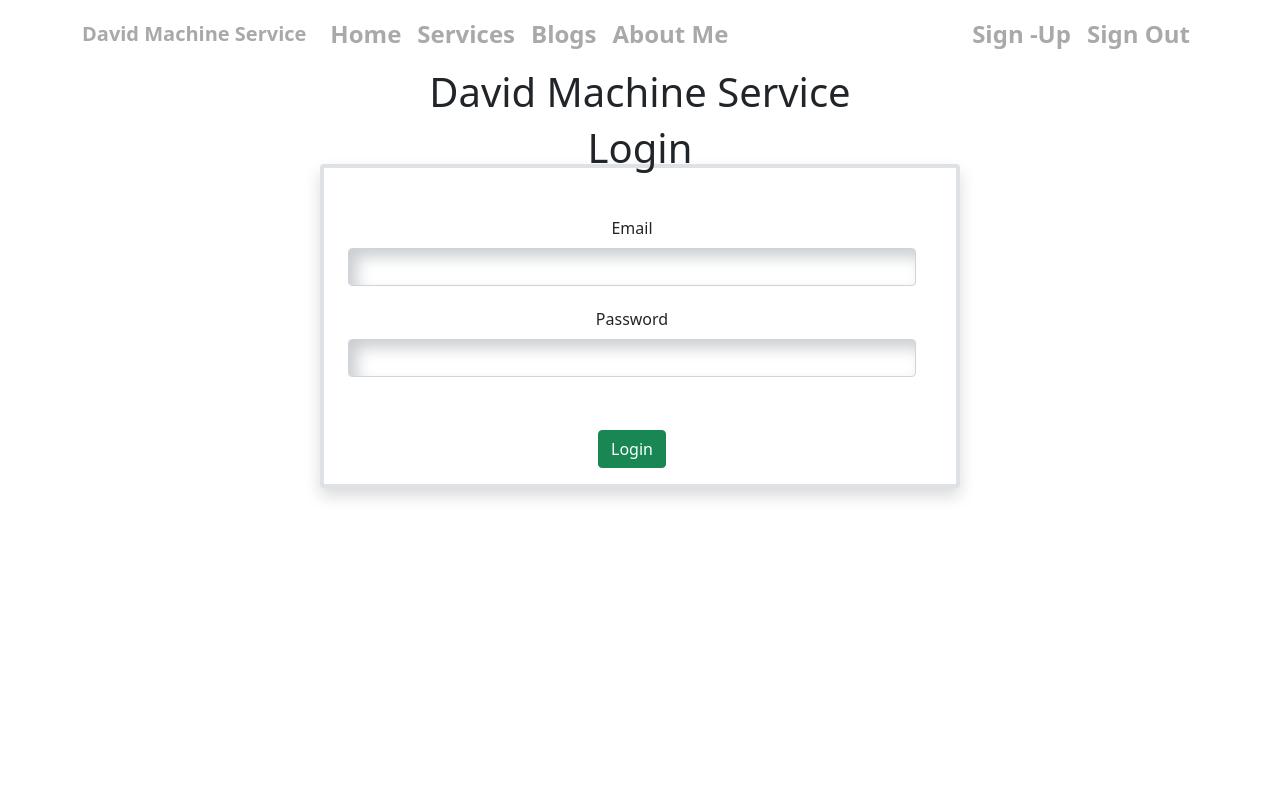
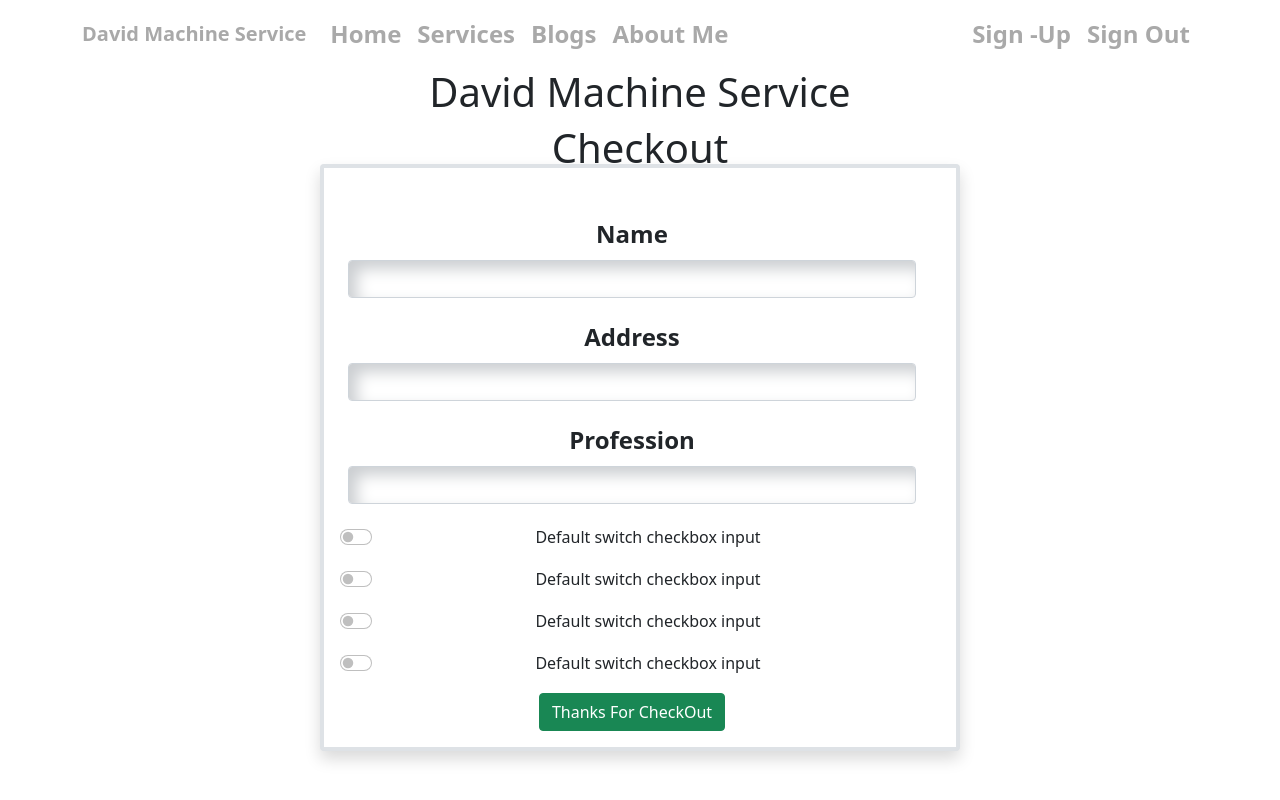
Before and after one commit to parvezislam45/Mechine-Service, a React (Create React App) app: page /checkout in a window 1280 px wide. Before the commit this address led to /login. Built offline with nearby package versions, Linux system fonts and the light colour scheme; no server answers; sample sign-in values are in the browser's storage.

Commit message:
add validation and toast

```diff
--- a/package.json
+++ b/package.json
@@ -14,6 +14,7 @@
     "react-firebase-hooks": "^5.0.3",
     "react-router-dom": "^6.3.0",
     "react-scripts": "5.0.1",
+    "react-toastify": "^8.2.0",
     "web-vitals": "^2.1.4"
   },
   "scripts": {
--- a/src/Pages/Checkout/Checkout.js
+++ b/src/Pages/Checkout/Checkout.js
@@ -1,43 +1,46 @@
 import React from 'react';
-import { Button, Col, Form, Row } from 'react-bootstrap';
+import { ToastContainer, toast } from 'react-toastify';
+
+import 'react-toastify/dist/ReactToastify.css';
 
 const Checkout = () => {
+    const notify = () => toast("thanks for checkout !");
     return (
         <div>
             <h1>Checkout</h1>
             <div className="row g-3 w-50 mx-auto border border-4 shadow p-3 mb-5 bg-body rounded">
                 <form className="row g-3 ">
                     <div className="col-12">
-                    <label for="inputPassword4" className="form-label fs-4 fw-bold">Frist Name</label>
-                    <input type="text" className="form-control" id="inputPassword4" required />
-                </div>
-                <div className="col-12">
-                    <label for="inputPassword4" className="form-label fs-4 fw-bold">Last Name</label>
+                        <label for="inputPassword4" className="form-label fs-4 fw-bold">Name</label>
                         <input type="text" className="form-control" id="inputPassword4" required />
                     </div>
                     <div className="col-12">
                         <label for="inputPassword4" className="form-label fs-4 fw-bold">Address</label>
                         <input type="text" className="form-control" id="inputPassword4" required />
                     </div>
-                <div className="col-12">
-                    <label for="inputPassword4" className="form-label fs-4 fw-bold">Email</label>
-                    <input type="email" className="form-control" id="inputPassword4" required />
-                </div>
-                <div className="col-12 w-100">
-                    <label for="inputPassword4" className="form-label fs-4 fw-bold">Password</label>
-                    <input type="password" className="form-control" id="inputPassword4" required />
-                </div>
                     <div class="col-12 w-100">
                         <label for="inputPassword4" class="form-label fs-4 fw-bold">Profession</label>
                         <input type="text" class="form-control" id="inputPassword4" />
                     </div>
-
-                <div className="col-md-2 w-100">
-                    <label for="inputZip" className="form-label fs-4 fw-bold">Phone</label>
-                    <input type="text" className="form-control" id="inputZip" />
+                    <div class="form-check form-switch">
+                        <input class="form-check-input" type="checkbox" id="flexSwitchCheckDefault" />
+                        <label class="form-check-label" for="flexSwitchCheckDefault">Default switch checkbox input</label>
+                    </div>
+                    <div class="form-check form-switch">
+                        <input class="form-check-input" type="checkbox" id="flexSwitchCheckDefault" />
+                        <label class="form-check-label" for="flexSwitchCheckDefault">Default switch checkbox input</label>
+                    </div>
+                    <div class="form-check form-switch">
+                        <input class="form-check-input" type="checkbox" id="flexSwitchCheckDefault" />
+                        <label class="form-check-label" for="flexSwitchCheckDefault">Default switch checkbox input</label>
+                    </div>
+                    <div class="form-check form-switch">
+                        <input class="form-check-input" type="checkbox" id="flexSwitchCheckDefault" />
+                        <label class="form-check-label" for="flexSwitchCheckDefault">Default switch checkbox input</label>
                     </div>
                     <div className="col-12">
-                    <button type="submit" className="btn btn-success">Thanks For CheckOut</button>
+                        <button onClick={notify} type="submit" className="btn btn-success">Thanks For CheckOut</button>
+                        <ToastContainer />
                     </div>
                 </form>
             </div>
--- a/src/Pages/Details/Details.js
+++ b/src/Pages/Details/Details.js
@@ -8,7 +8,7 @@ const Details = ({service}) => {
             <img className='border border-primary rounded' src={img} alt="" />
             <h4>{name}</h4>
             <p>{details}</p>
-            <h5>{price}</h5>
+            <h5> ${price}</h5>
             <button type="button" class="btn btn-success"><Link to="/checkout"><span className='text-white'>Procced Checkout</span></Link></button>
         </div>
     );
--- /dev/null
+++ b/src/Pages/Loading/Loading.js
@@ -0,0 +1,21 @@
+import React from 'react';
+import { Button, Spinner } from 'react-bootstrap';
+
+const Loading = () => {
+    return (
+        <div>
+            <Button variant="primary" disabled>
+                <Spinner
+                    as="span"
+                    animation="grow"
+                    size="sm"
+                    role="status"
+                    aria-hidden="true"
+                />
+                Loading...
+            </Button>
+        </div>
+    );
+};
+
+export default Loading;
--- a/src/Pages/Login/Login.js
+++ b/src/Pages/Login/Login.js
@@ -1,6 +1,6 @@
 import React, { useState } from 'react';
-import { useSignInWithEmailAndPassword } from 'react-firebase-hooks/auth';
-import { useLocation, useNavigate } from 'react-router-dom';
+import { useSignInWithEmailAndPassword, useSendPasswordResetEmail } from 'react-firebase-hooks/auth';
+import { Link, useLocation, useNavigate } from 'react-router-dom';
 import auth from '../../firebase.init';
 
 const Login = () => {
@@ -15,18 +15,22 @@ const Login = () => {
         loading,
         error,
     ] = useSignInWithEmailAndPassword(auth);
-    const handleEmail = event =>{
+    const [sendPasswordResetEmail] = useSendPasswordResetEmail(auth)
+    const handleEmail = event => {
         setEmail(event.target.value)
     }
-    const handlePassword = event =>{
+    const handlePassword = event => {
         setPassword(event.target.value)
     }
-    if(user){
-        navigate (from, {replace:true})
+    if (user) {
+        navigate(from, { replace: true })
     }
-    const handleLogin = event =>{
+    const handleLogin = event => {
         event.preventDefault()
-        signInWithEmailAndPassword(email,password)
+        signInWithEmailAndPassword(email, password)
+    }
+    const navigateSignup = () => {
+        navigate = "/signup"
     }
     return (
         <div>
@@ -46,7 +50,14 @@ const Login = () => {
                     <div className="col-12">
                         <button type="submit" className="btn btn-success">Login</button>
                     </div>
-                    {/* <p>Already Have an Account ? <Link to ='/login' onClick={navigateLogin}>Login</Link> </p> */}
+                    <div className="col-12">
+                    <button
+                        onClick={async () => {
+                            await sendPasswordResetEmail(email);
+                            alert('Sent email');
+                        }}type="submit"className="btn btn-success">Reset password</button>
+                    </div>
+                    <p>Don't Have a Account ? <Link to ='/signup' onClick={navigateSignup}>Sign Up</Link> </p>
                 </form>
             </div>
         </div>
--- a/src/RequredAuth/RequredAuth.js
+++ b/src/RequredAuth/RequredAuth.js
@@ -2,10 +2,14 @@ import React from 'react';
 import { useAuthState } from 'react-firebase-hooks/auth';
 import { Navigate, useLocation } from 'react-router-dom';
 import auth from '../firebase.init';
+import Loading from '../Pages/Loading/Loading';
 
 const RequredAuth = ({children}) => {
-    const [user] = useAuthState(auth)
+    const [user,loading] = useAuthState(auth)
     const location = useLocation()
+    if(loading){
+        return <Loading></Loading>
+    }
 
     if(!user){
         return <Navigate to = "/login" state ={{from:location}}replace></Navigate>
```
Also changed, not shown: public/review.json (+8 -8 lines), src/Pages/SignUp/SignUp.js (+15 -13 lines), 1 other file (tests, documents, lock files or other folders). Lines whose indentation alone changed are shown as unchanged.
